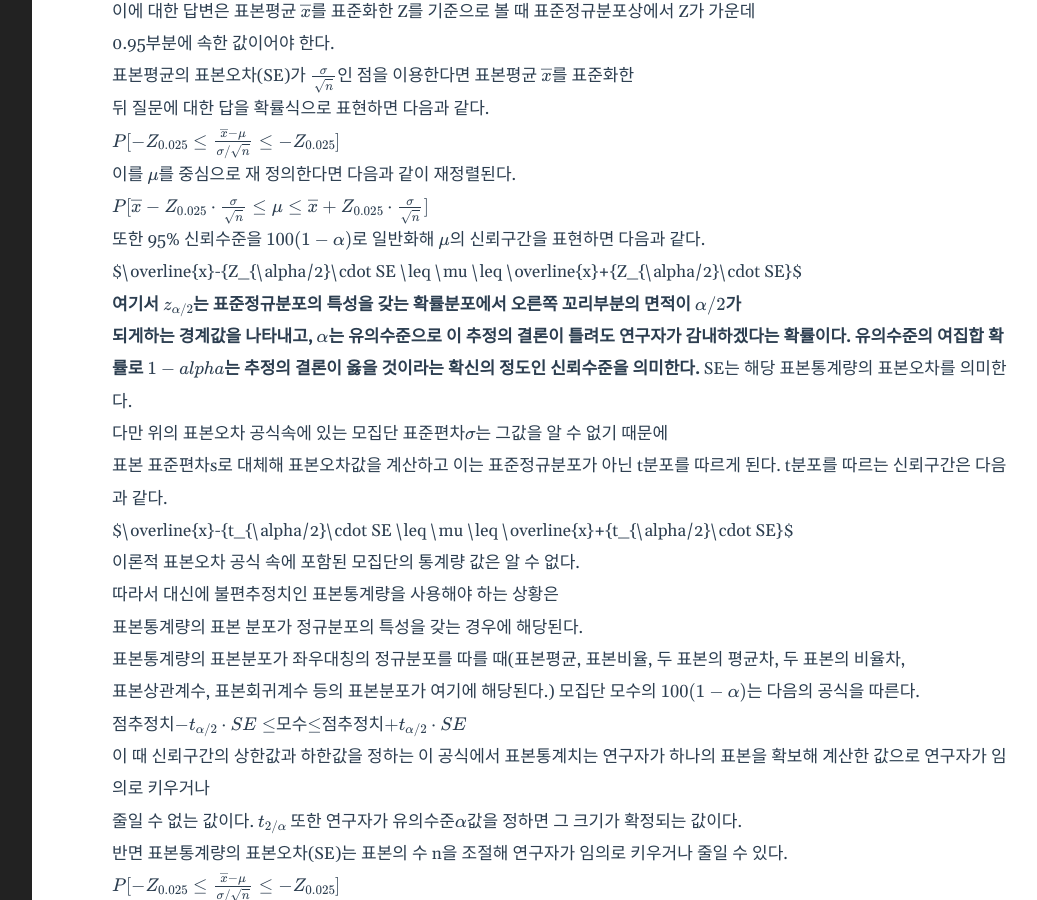
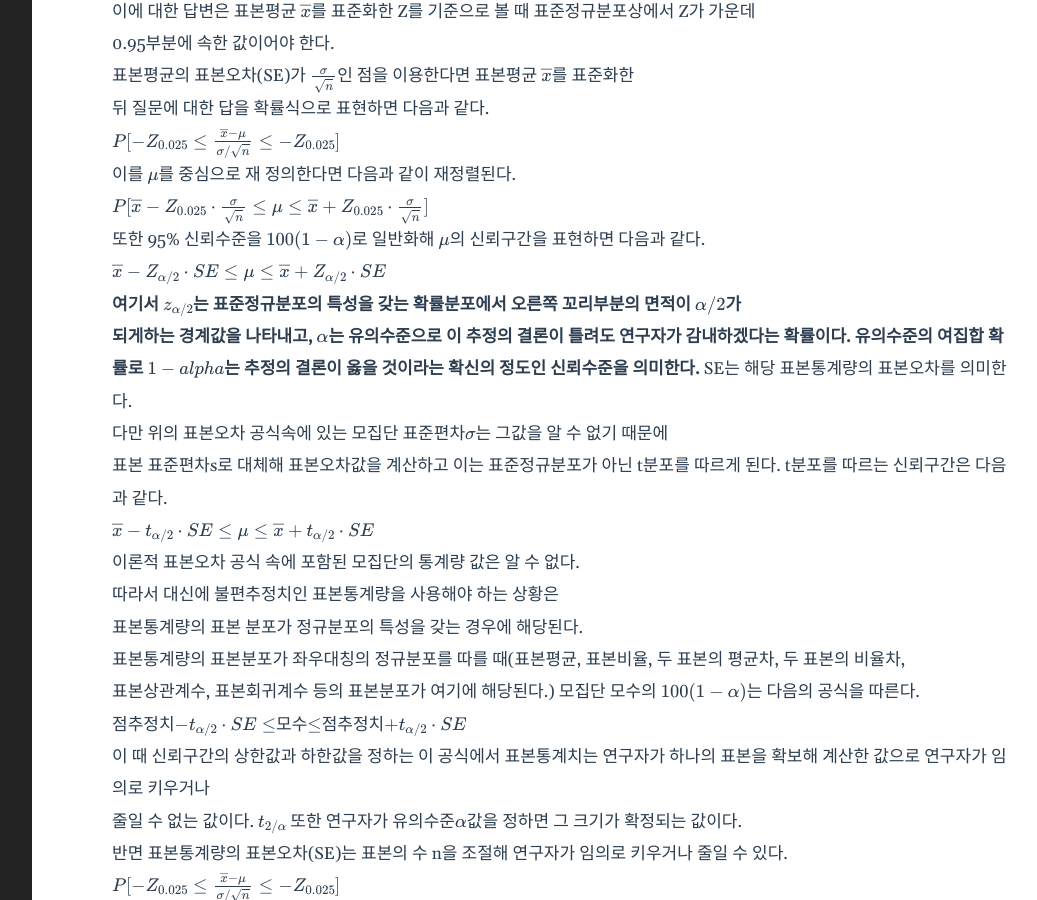
Before and after one commit to shina1221/shina1221.github.io, a Jekyll site: the page built from _posts/도서/비전공자를 위한 통계방법론/2023-08-09-06.추리통계의 3가지 추정형식.markdown, in a window 1280 px wide and 900 px high, scrolled down 1740 px. Shown: the whole window, without its empty margins (188-1225 px from the left). Built offline with Jekyll 4.4.1, drawn with Linux system fonts in a browser that asks for light colours; formulas are drawn with MathJax 3.

Commit message:
Update 2023-08-09-06.추리통계의 3가지 추정형식.markdown

```diff
--- a/_posts/도서/비전공자를 위한 통계방법론/2023-08-09-06.추리통계의 3가지 추정형식.markdown
+++ b/_posts/도서/비전공자를 위한 통계방법론/2023-08-09-06.추리통계의 3가지 추정형식.markdown
@@ -62,7 +62,7 @@ $P[-Z_{0.025}\leq \frac{\overline{x}-\mu}{\sigma/\sqrt{n}}\leq-Z_{0.025} ]$
 $P[\overline{x}-Z_{0.025}\cdot \frac{\sigma}{\sqrt{n}}\leq \mu\leq \overline{x}+Z_{0.025}\cdot \frac{\sigma}{\sqrt{n}}]$
 
 또한 95% 신뢰수준을 $100(1-\alpha)%$로 일반화해 $\mu$의 신뢰구간을 표현하면 다음과 같다.
-$\overline{x}-{Z_{\alpha/2}\cdot SE \leq \mu \leq \overline{x}+{Z_{\alpha/2}\cdot SE}$
+$\overline{x}-Z_{\alpha/2}\cdot SE \leq \mu \leq \overline{x}+Z_{\alpha/2}\cdot SE$
 **여기서 $z_{\alpha/2}$는 표준정규분포의 특성을 갖는 확률분포에서 오른쪽 꼬리부분의 면적이 $\alpha/2$가**
 **되게하는 경계값을 나타내고, $\alpha$는 유의수준으로 이 추정의 결론이 틀려도 연구자가 감내하겠다는 확률이다.**
 **유의수준의 여집합 확률로 $1-alpha$는 추정의 결론이 옳을 것이라는 확신의 정도인 신뢰수준을 의미한다.**
@@ -71,7 +71,7 @@ SE는 해당 표본통계량의 표본오차를 의미한다.
 다만 위의 표본오차 공식속에 있는 모집단 표준편차$\sigma$는 그값을 알 수 없기 때문에
 표본 표준편차s로 대체해 표본오차값을 계산하고 이는 표준정규분포가 아닌 t분포를 따르게 된다.
 t분포를 따르는 신뢰구간은 다음과 같다.
-$\overline{x}-{t_{\alpha/2}\cdot SE \leq \mu \leq \overline{x}+{t_{\alpha/2}\cdot SE}$
+$\overline{x}-t_{\alpha/2}\cdot SE \leq \mu \leq \overline{x}+t_{\alpha/2}\cdot SE$
 
 이론적 표본오차 공식 속에 포함된 모집단의 통계량 값은 알 수 없다.
 따라서 대신에 불편추정치인 표본통계량을 사용해야 하는 상황은
```
